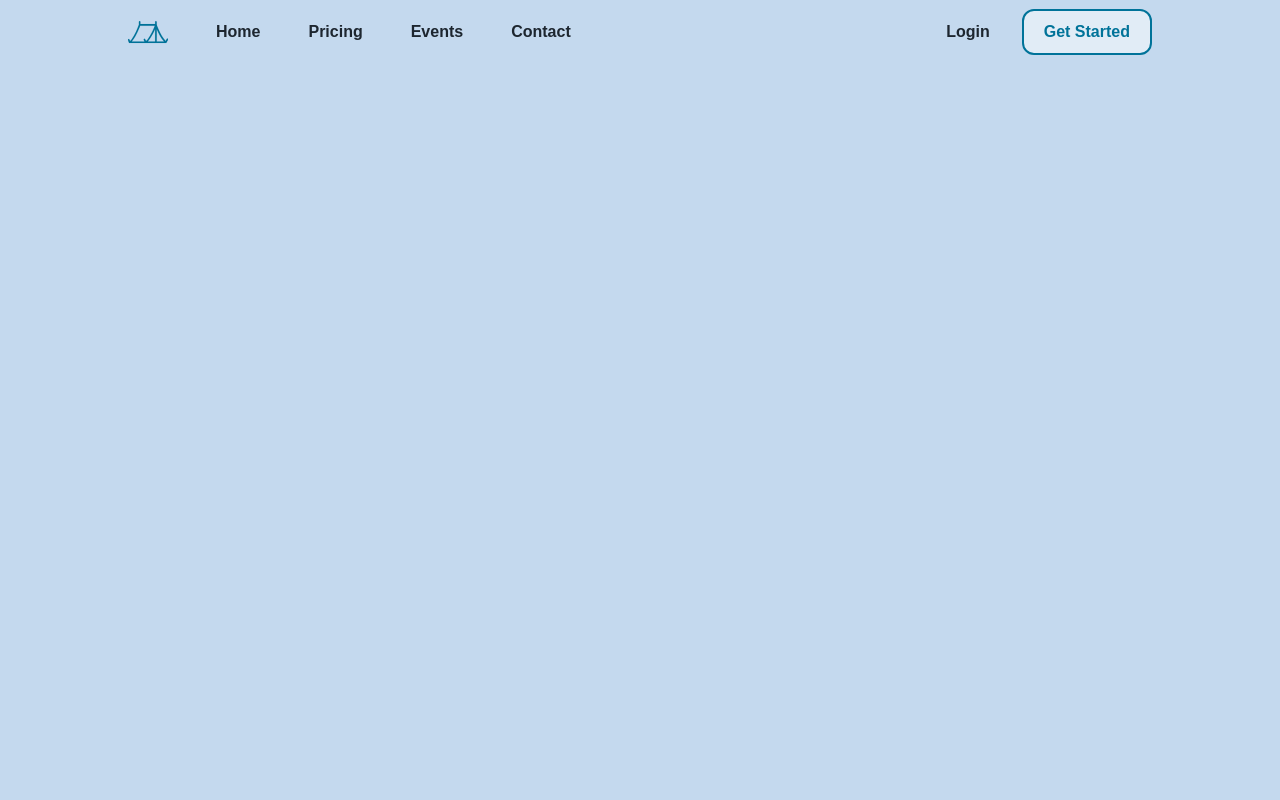
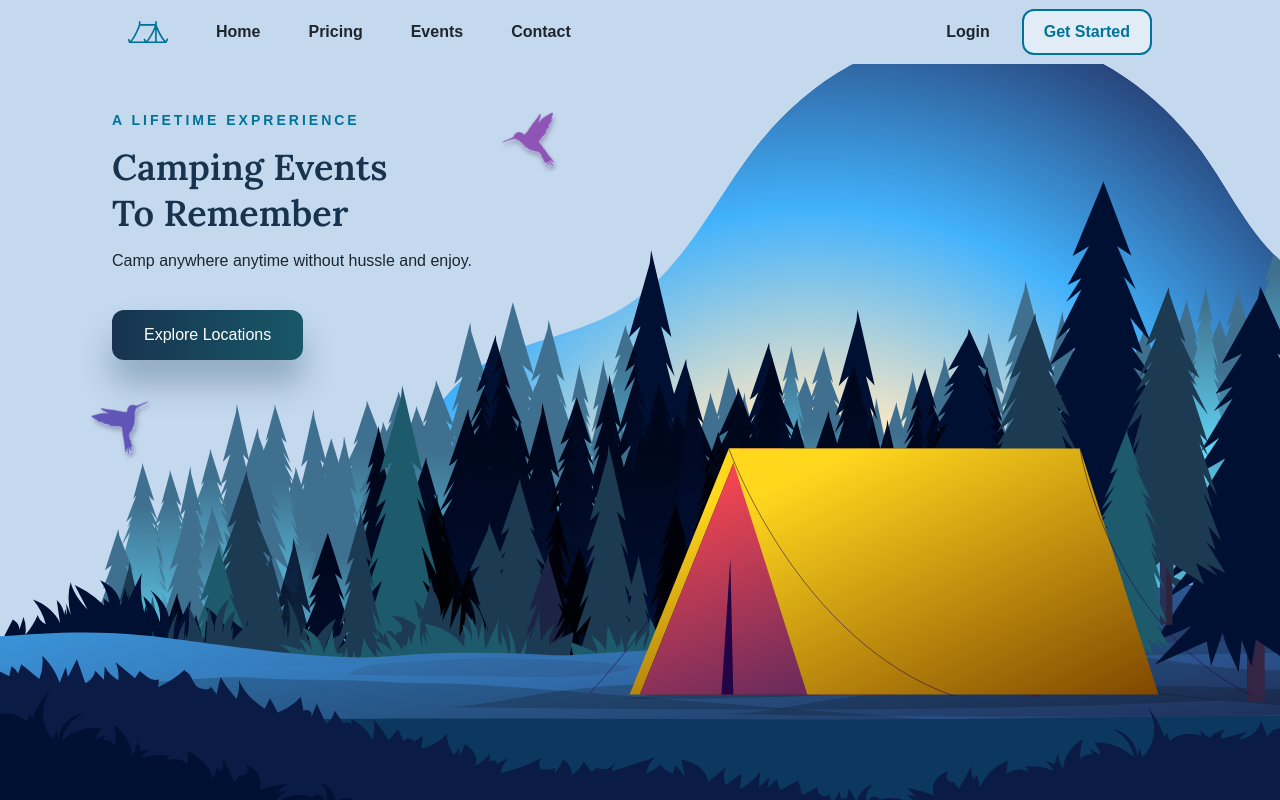
Before and after one commit to makbarmaulana/wanderlust, a website: page src/index.html in a window 1280 px wide. Drawn offline with nearby package versions, Linux system fonts and the light colour scheme.

Commit message:
Add: home component

```diff
--- a/src/index.html
+++ b/src/index.html
@@ -62,7 +62,40 @@
   </header>
 
   <main class="main">
-    <section class="home"></section>
+    <section class="home">
+      <div class="home__container container">
+        <div class="home__content">
+          <div class="home__data">
+            <h3 class="home__subtitle">
+              A LIFETIME EXPRERIENCE
+            </h3>
+
+            <h1 class="home__title">
+              Camping Events <br>
+              To Remember
+            </h1>
+
+            <p class="home__description">
+              Camp anywhere anytime without hussle and enjoy.
+            </p>
+
+            <a href="#" class="home__button">
+              Explore Locations
+            </a>
+          </div>
+
+          <img src="assets/img/bird-1.svg" alt="bird" class="home__bird-1">
+          <img src="assets/img/bird-2.svg" alt="bird" class="home__bird-2">
+        </div>
+
+        <div class="home__images">
+          <img src="assets/img/img-4.svg" alt="image" class="home__img-4">
+          <img src="assets/img/img-3.svg" alt="image" class="home__img-3">
+          <img src="assets/img/img-2.svg" alt="image" class="home__img-2">
+          <img src="assets/img/img-1.svg" alt="image" class="home__img-1">
+        </div>
+      </div>
+    </section>
   </main>
 
   <script src="main.js" type="module"></script>
--- a/src/styles/sass/base/_resets.scss
+++ b/src/styles/sass/base/_resets.scss
@@ -12,6 +12,19 @@ html {
   font-size: $fs-normal;
   font-weight: $fw-normal;
   scroll-behavior: smooth;
+
+  ::-webkit-scrollbar {
+    width: 0.5rem;
+
+    &-thumb {
+      border-radius: 0.5rem;
+      background-color: $accent-color;
+    }
+    &-track {
+      border-radius: 0.5rem;
+      background-color: $title-color;
+    }
+  }
 }
 
 body {
@@ -21,10 +34,19 @@ body {
 a {
   display: block;
   text-decoration: none;
+  user-select: none;
+  -webkit-user-drag: none;
+}
+
+button {
+  user-select: none;
+  -webkit-user-drag: none;
 }
 
 img {
   display: block;
+  user-select: none;
+  -webkit-user-drag: none;
 }
 
 ul,
--- a/src/styles/sass/base/_typography.scss
+++ b/src/styles/sass/base/_typography.scss
@@ -1,20 +1,20 @@
 @use './variables' as *;
-@use './mixins' as *;
+@use './mixins' as mx;
 
 .nav {
   $fs-nav: 1rem;
 
   .nav__link {
-    @include typography($fs-nav, $fw-semibold, $text-color);
+    @include mx.typography($fs-nav, $fw-semibold, $text-color);
     transition: color 0.3s;
 
     &:hover {
-      color: $accent-color
+      color: $accent-color;
     }
   }
 
   .nav__button-link {
-    @include typography($fs-nav, $fw-semibold, $text-color);
+    @include mx.typography($fs-nav, $fw-semibold, $text-color);
     transition: color 0.3s;
 
     &.register {
@@ -22,7 +22,7 @@
     }
 
     &:hover {
-      color: $accent-color
+      color: $accent-color;
     }
   }
 }
--- a/src/styles/sass/base/_variables.scss
+++ b/src/styles/sass/base/_variables.scss
@@ -20,7 +20,7 @@ $fs-large: 18px;
 $header-height: 4rem;
 
 $breakpoints: (
-  small: 576px,
+  small: 375px,
   medium: 768px,
   large: 992px,
   x-large: 1440px,
--- /dev/null
+++ b/src/styles/sass/components/_home.scss
@@ -0,0 +1,80 @@
+@use '../base/variables' as *;
+@use '../base/mixins' as mx;
+
+.home {
+  position: relative;
+  min-height: 100vh;
+}
+
+.home__container {
+  padding-top: calc($header-height + 3rem);
+}
+
+.home__content {
+  position: relative;
+  z-index: 2;
+  max-width: 500px;
+}
+
+.home__data {
+  display: grid;
+  row-gap: 1rem;
+  padding: 0 2rem;
+
+  .home__subtitle {
+    font-size: 0.875rem;
+    color: $accent-color;
+    letter-spacing: 0.215em;
+  }
+
+  .home__title {
+    font-family: $typeface-secondary;
+    font-size: 2.25rem;
+    color: $title-color;
+  }
+
+  .home__description {
+    margin-bottom: 1.5rem;
+  }
+
+  .home__button {
+    display: inline-block;
+    color: $white-color;
+    width: max-content;
+    padding: 1rem 2rem;
+    border-radius: 0.75rem;
+    background: $gradient-color;
+    box-shadow: 0 24px 32px hsla(210, 54%, 24%, 0.3);
+  }
+}
+
+.home {
+  & &__bird-1,
+  & &__bird-2 {
+    position: absolute;
+    width: 4rem;
+  }
+
+  & &__bird-1 {
+    left: 1rem;
+    bottom: -6rem;
+    rotate: -30deg;
+  }
+
+  & &__bird-2 {
+    right: 1rem;
+    top: 0;
+    rotate: -15deg;
+  }
+}
+
+.home__images {
+  img {
+    position: absolute;
+    bottom: 0;
+    left: -7rem;
+    object-fit: cover;
+    user-select: none;
+    z-index: -1;
+  }
+}
--- a/src/styles/sass/main.scss
+++ b/src/styles/sass/main.scss
@@ -5,3 +5,4 @@
 
 @use 'components/container';
 @use 'components/header';
+@use 'components/home';
```
Also changed, not shown: src/styles/css/main.css, 1 other file.
